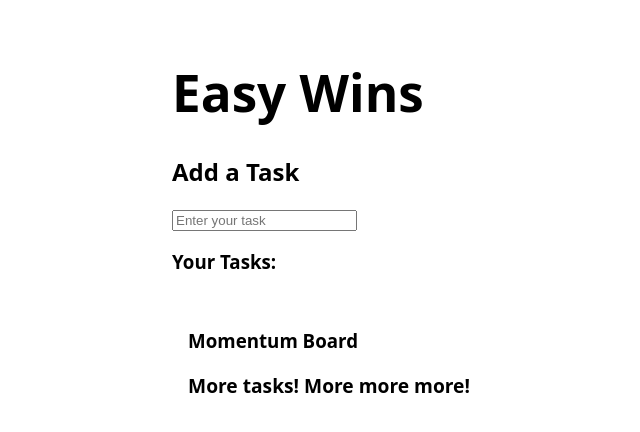
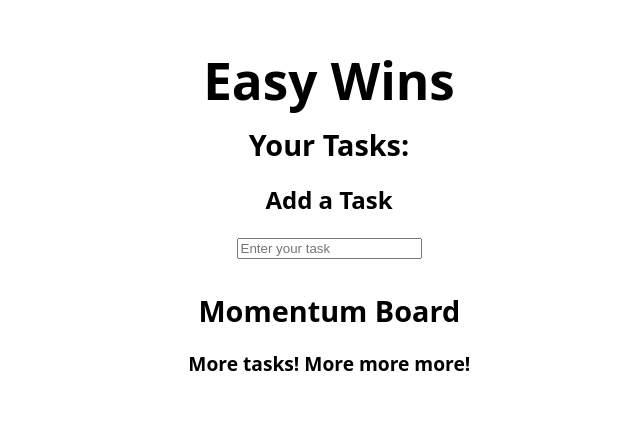
Before and after one commit to JedidiahCajudo/easy-wins, a React (Vite) app: page / in a window 1280 px wide. Shown: the part 168-600 px from the top of the page, without its empty margins (311-951 px from the left). Built offline with nearby package versions, Linux system fonts and the light colour scheme.

Commit message:
changed some style things and deleted the axios

```diff
--- a/src/App.jsx
+++ b/src/App.jsx
@@ -1,7 +1,6 @@
 import React, { useState, useCallback, useMemo } from 'react';
 import TaskInput from './components/TaskInput';
 import SubtaskInput from './components/SubtaskInput';
-
 
 function App() {
   const [tasks, setTasks] = useState([]);
@@ -75,10 +74,12 @@ function App() {
   return (
     <>
       <h1>Easy Wins</h1>
+      <div className="tasks-header">
+        <h3>Your Tasks:</h3>
+      </div>
       <TaskInput addTask={addTask} />
 
       <div>
-        <h3>Your Tasks:</h3>
         <ul>
           {tasks.map((task, taskIndex) => (
             <li key={task.id} className="task-item">
@@ -134,6 +135,7 @@ function App() {
       </div>
     </>
   );
-}
+};
+
 
 export default App;
--- a/src/index.css
+++ b/src/index.css
@@ -2,23 +2,41 @@
 body {
   margin: 0;
   display: flex;
-  place-items: center;
-  justify-content: center;
+  flex-direction: column; /* Align items in a column */
+  align-items: center; /* Horizontally center everything */
+  justify-content: center; /* Vertically center everything */
   min-width: 320px;
   min-height: 100vh;
   font-family: system-ui, Avenir, Helvetica, Arial, sans-serif;
   color: #000;
   background-color: #fff;
+  text-align: center; /* Center text globally */
+}
+
+/* Header styles */
+h1, h3 {
+  margin: 0; /* Remove default margins */
 }
 
 h1 {
   font-size: 3.2em;
   line-height: 1.1;
-  text-align: left;
 }
 
-h2, h3, h4, p {
-  text-align: left;
+h3 {
+  font-size: 1.8em;
+}
+
+/* Flex layout for the header */
+.header-container {
+  display: flex;
+  align-items: center; /* Vertically center the items */
+  justify-content: center; /* Horizontally center the header items */
+  width: 100%; /* Ensure full width for the container */
+}
+
+.tasks-header {
+  margin-top: 1rem; /* Add top margin to tasks header */
 }
 
 /* Task and Subtask List Styles */
@@ -26,13 +44,17 @@ ul {
   list-style-type: none;
   margin: 0;
   padding: 0;
+  width: 100%; /* Ensure the list spans the full width */
 }
 
 .task-item {
   margin-bottom: 1.5rem;
-  padding: 1rem; /* Added internal space */
+  padding: 1rem;
   border-radius: 8px;
   background-color: #f9f9f9;
+  width: 90%; /* Set a max-width for task items */
+  margin-left: auto;
+  margin-right: auto; /* Center task items */
 }
 
 .subtasks-list {
@@ -42,6 +64,7 @@ ul {
 .subtask-item {
   display: flex;
   align-items: center;
+  justify-content: center; /* Center the subtasks */
 }
 
 .subtask-text.completed {
@@ -55,7 +78,7 @@ button {
   padding: 0.6em 1.2em;
   font-size: 1em;
   cursor: pointer;
-  background-color: transparent; /* Consistent button color */
+  background-color: transparent;
 }
 
 button:hover {
@@ -79,13 +102,17 @@ button:hover {
 
 /* Momentum Board */
 .momentum-board {
-  padding: 1rem; /* Space around the momentum board */
+  padding: 1rem;
   margin-top: 1rem;
+  width: 90%; /* Center the momentum board */
+  text-align: center; /* Center the text in the momentum board */
 }
 
 .smiley-container {
-  font-size: 1.5rem; /* Larger smiley faces */
+  font-size: 1.5rem;
   margin-bottom: 1rem;
+  display: flex;
+  justify-content: center; /* Center smiley faces horizontally */
 }
 
 .momentum-board p {
```
